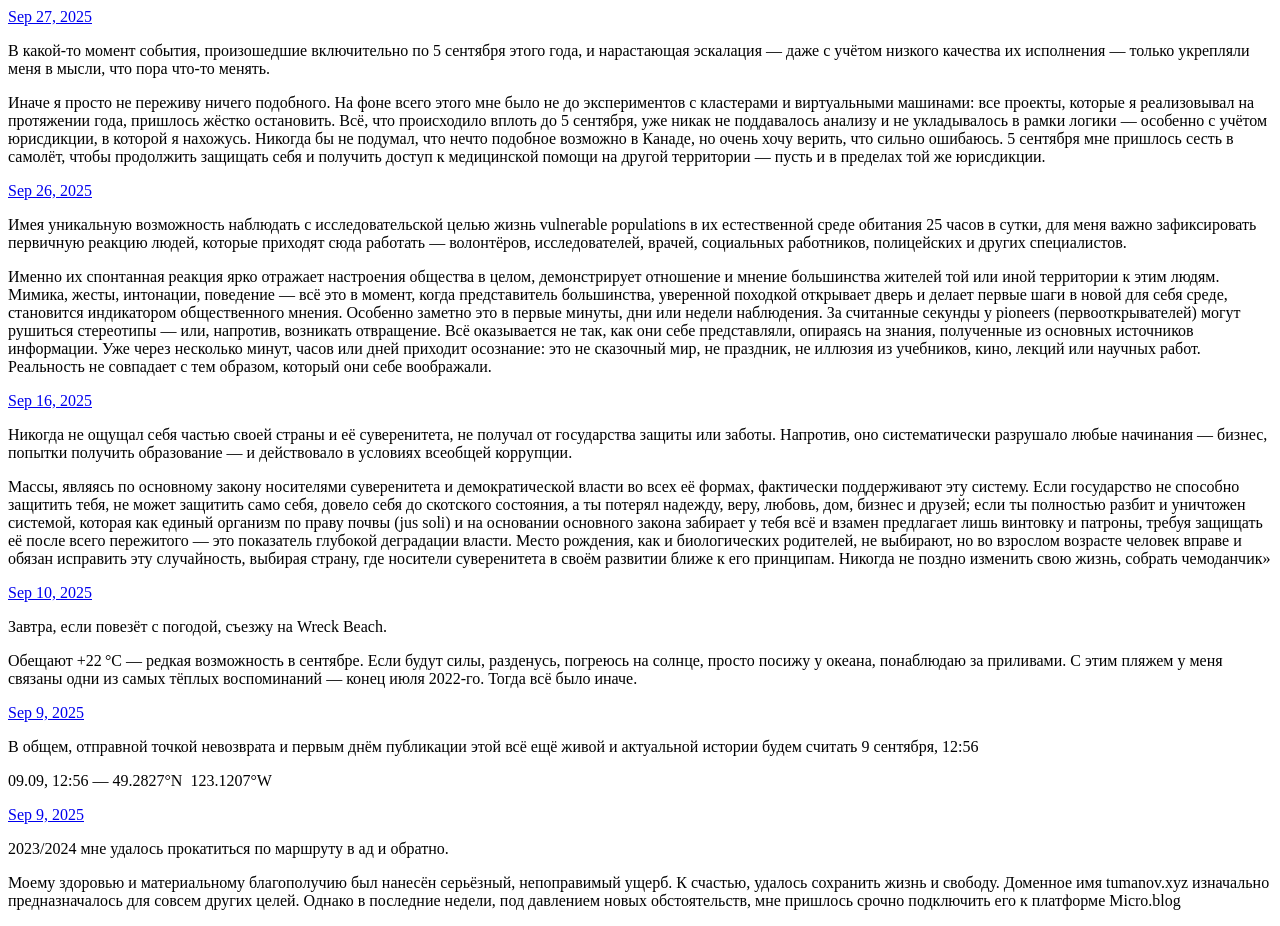
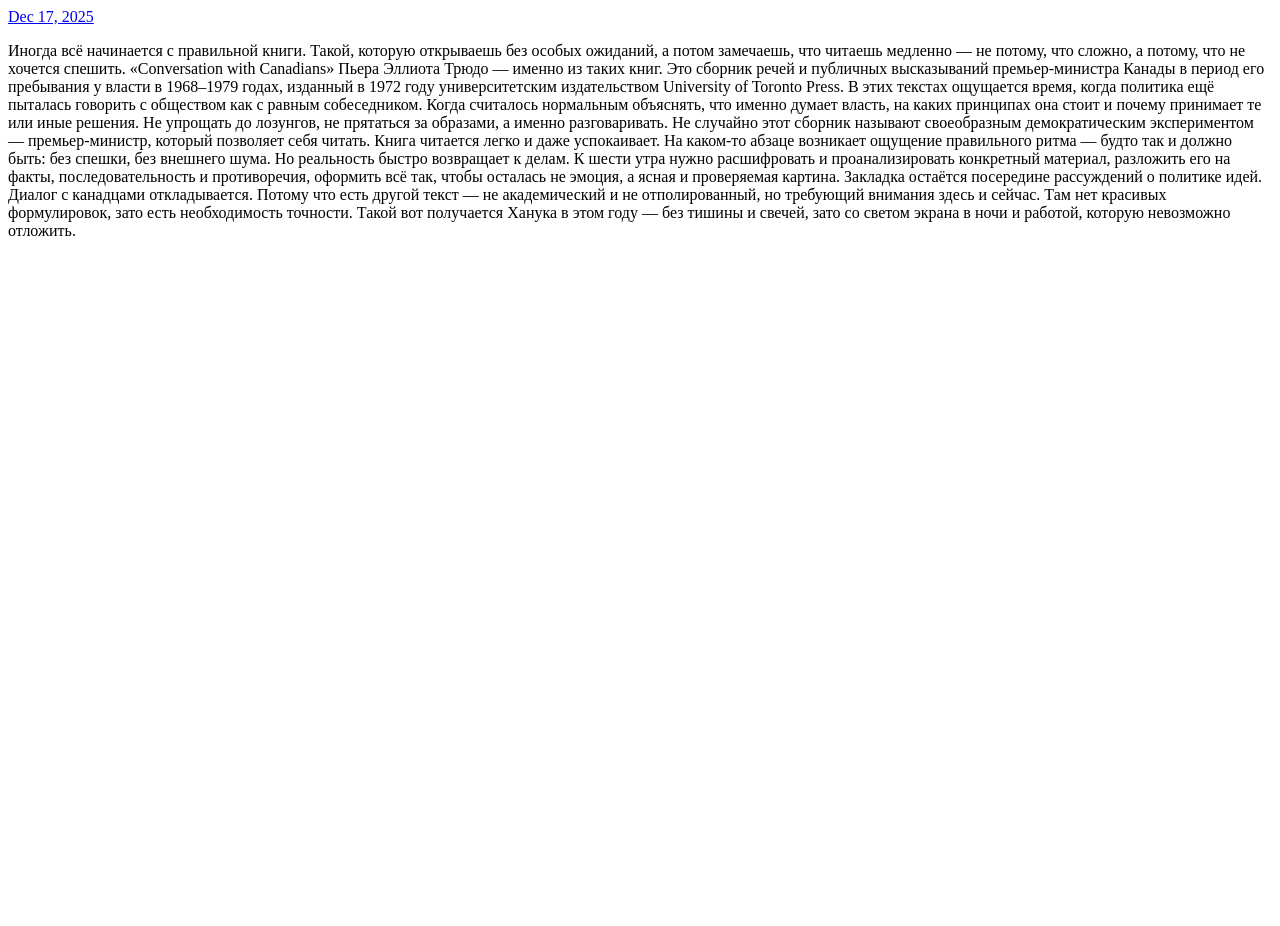
Before and after one commit to FDR-CVR/tumanov-microblog-archive, a plain HTML site: page index.html in a window 1280 px wide. After the commit the page ends 800 px from the top, so only its background shows below. Drawn offline with Linux system fonts and the light colour scheme.

Commit message:
Archiving 2 files from Micro.blog.

```diff
--- a/index.html
+++ b/index.html
@@ -6,7 +6,7 @@
 
   <title>
 
-      A Tumanov
+      Журнал
 
   </title>
 
@@ -25,72 +25,15 @@
 	  <div class="h-entry">
 
 
-		<a href="https://tumanov.xyz/2025/09/27/154154.html" class="u-url"><time class="dt-published" datetime="2025-09-27 15:41:54 -0800">Sep 27, 2025</time></a>
+		<a href="https://tumanov.xyz/2025/12/17/conversation-with-canadians-university-of.html" class="u-url"><time class="dt-published" datetime="2025-12-17 00:18:45 -0800">Dec 17, 2025</time></a>
 
 		<div class="e-content">
-			 <p>В какой-то момент события, произошедшие включительно по 5 сентября этого года, и нарастающая эскалация — даже с учётом низкого качества их исполнения — только укрепляли меня в мысли, что пора что-то менять.</p>
-<p>Иначе я просто не переживу ничего подобного. На фоне всего этого мне было не до экспериментов с кластерами и виртуальными машинами: все проекты, которые я реализовывал на протяжении года, пришлось жёстко остановить.
-Всё, что происходило вплоть до 5 сентября, уже никак не поддавалось анализу и не укладывалось в рамки логики — особенно с учётом юрисдикции, в которой я нахожусь. Никогда бы не подумал, что нечто подобное возможно в Канаде, но очень хочу верить, что сильно ошибаюсь. 5 сентября мне пришлось сесть в самолёт, чтобы продолжить защищать себя и получить доступ к медицинской помощи на другой территории — пусть и в пределах той же юрисдикции.</p>
-		</div>
-	  </div>
+			 <p>Иногда всё начинается с правильной книги. Такой, которую открываешь без особых ожиданий, а потом замечаешь, что читаешь медленно — не потому, что сложно, а потому, что не хочется спешить. «Conversation with Canadians» Пьера Эллиота Трюдо — именно из таких книг. Это сборник речей и публичных высказываний премьер-министра Канады в период его пребывания у власти в 1968–1979 годах, изданный в 1972 году университетским издательством University of Toronto Press.
+В этих текстах ощущается время, когда политика ещё пыталась говорить с обществом как с равным собеседником. Когда считалось нормальным объяснять, что именно думает власть, на каких принципах она стоит и почему принимает те или иные решения. Не упрощать до лозунгов, не прятаться за образами, а именно разговаривать. Не случайно этот сборник называют своеобразным демократическим экспериментом — премьер-министр, который позволяет себя читать.
+Книга читается легко и даже успокаивает. На каком-то абзаце возникает ощущение правильного ритма — будто так и должно быть: без спешки, без внешнего шума. Но реальность быстро возвращает к делам. К шести утра нужно расшифровать и проанализировать конкретный материал, разложить его на факты, последовательность и противоречия, оформить всё так, чтобы осталась не эмоция, а ясная и проверяемая картина.
+Закладка остаётся посередине рассуждений о политике идей. Диалог с канадцами откладывается. Потому что есть другой текст — не академический и не отполированный, но требующий внимания здесь и сейчас. Там нет красивых формулировок, зато есть необходимость точности.
+Такой вот получается Ханука в этом году — без тишины и свечей, зато со светом экрана в ночи и работой, которую невозможно отложить.</p>
 
-	  <div class="h-entry">
-
-
-		<a href="https://tumanov.xyz/2025/09/26/vulnerable-populations-pioneers.html" class="u-url"><time class="dt-published" datetime="2025-09-26 10:19:45 -0800">Sep 26, 2025</time></a>
-
-		<div class="e-content">
-			 <p>Имея уникальную возможность наблюдать с исследовательской целью жизнь vulnerable populations в их естественной среде обитания 25 часов в сутки, для меня важно зафиксировать первичную реакцию людей, которые приходят сюда работать — волонтёров, исследователей, врачей, социальных работников, полицейских и других специалистов.</p>
-<p>Именно их спонтанная реакция ярко отражает настроения общества в целом, демонстрирует отношение и мнение большинства жителей той или иной территории к этим людям.
-Мимика, жесты, интонации, поведение — всё это в момент, когда представитель большинства, уверенной походкой открывает дверь и делает первые шаги в новой для себя среде, становится индикатором общественного мнения. Особенно заметно это в первые минуты, дни или недели наблюдения.
-За считанные секунды у pioneers (первооткрывателей) могут рушиться стереотипы — или, напротив, возникать отвращение. Всё оказывается не так, как они себе представляли, опираясь на знания, полученные из основных источников информации. Уже через несколько минут, часов или дней приходит осознание: это не сказочный мир, не праздник, не иллюзия из учебников, кино, лекций или научных работ. Реальность не совпадает с тем образом, который они себе воображали.</p>
-		</div>
-	  </div>
-
-	  <div class="h-entry">
-
-
-		<a href="https://tumanov.xyz/2025/09/16/jus-soli.html" class="u-url"><time class="dt-published" datetime="2025-09-16 05:57:43 -0800">Sep 16, 2025</time></a>
-
-		<div class="e-content">
-			 <p>Никогда не ощущал себя частью своей страны и её суверенитета, не получал от государства защиты или заботы. Напротив, оно систематически разрушало любые начинания — бизнес, попытки получить образование — и действовало в условиях всеобщей коррупции.</p>
-<p>Массы, являясь по основному закону носителями суверенитета и демократической власти во всех её формах, фактически поддерживают эту систему. Если государство не способно защитить тебя, не может защитить само себя, довело себя до скотского состояния, а ты потерял надежду, веру, любовь, дом, бизнес и друзей; если ты полностью разбит и уничтожен системой, которая как единый организм по праву почвы (jus soli) и на основании основного закона забирает у тебя всё и взамен предлагает лишь винтовку и патроны, требуя защищать её после всего пережитого — это показатель глубокой деградации власти. Место рождения, как и биологических родителей, не выбирают, но во взрослом возрасте человек вправе и обязан исправить эту случайность, выбирая страну, где носители суверенитета в своём развитии ближе к его принципам. Никогда не поздно изменить свою жизнь, собрать чемоданчик»</p>
-		</div>
-	  </div>
-
-	  <div class="h-entry">
-
-
-		<a href="https://tumanov.xyz/2025/09/10/wreck-beach-c.html" class="u-url"><time class="dt-published" datetime="2025-09-10 14:11:37 -0800">Sep 10, 2025</time></a>
-
-		<div class="e-content">
-			 <p>Завтра, если повезёт с погодой, съезжу на Wreck Beach.</p>
-<p>Обещают +22 °C — редкая возможность в сентябре. Если будут силы, разденусь, погреюсь на солнце, просто посижу у океана, понаблюдаю за приливами.
-С этим пляжем у меня связаны одни из самых тёплых воспоминаний — конец июля 2022-го. Тогда всё было иначе.</p>
-		</div>
-	  </div>
-
-	  <div class="h-entry">
-
-
-		<a href="https://tumanov.xyz/2025/09/09/nw.html" class="u-url"><time class="dt-published" datetime="2025-09-09 13:37:40 -0800">Sep 9, 2025</time></a>
-
-		<div class="e-content">
-			 <p>В общем, отправной точкой невозврата и первым днём публикации этой всё ещё живой и актуальной истории будем считать 9 сентября, 12:56</p>
-<p>09.09, 12:56 — 49.2827°N 123.1207°W</p>
-
-		</div>
-	  </div>
-
-	  <div class="h-entry">
-
-
-		<a href="https://tumanov.xyz/2025/09/09/tumanovxyz-microblog.html" class="u-url"><time class="dt-published" datetime="2025-09-09 11:56:30 -0800">Sep 9, 2025</time></a>
-
-		<div class="e-content">
-			 <p>2023/2024 мне удалось прокатиться по маршруту в ад и обратно.</p>
-<p>Моему здоровью и материальному благополучию был нанесён серьёзный, непоправимый ущерб. К счастью, удалось сохранить жизнь и свободу.
-Доменное имя tumanov.xyz изначально предназначалось для совсем других целей. Однако в последние недели, под давлением новых обстоятельств, мне пришлось срочно подключить его к платформе Micro.blog</p>
 		</div>
 	  </div>
 
```
Also changed, not shown: feed.json (+7 -47 lines).
